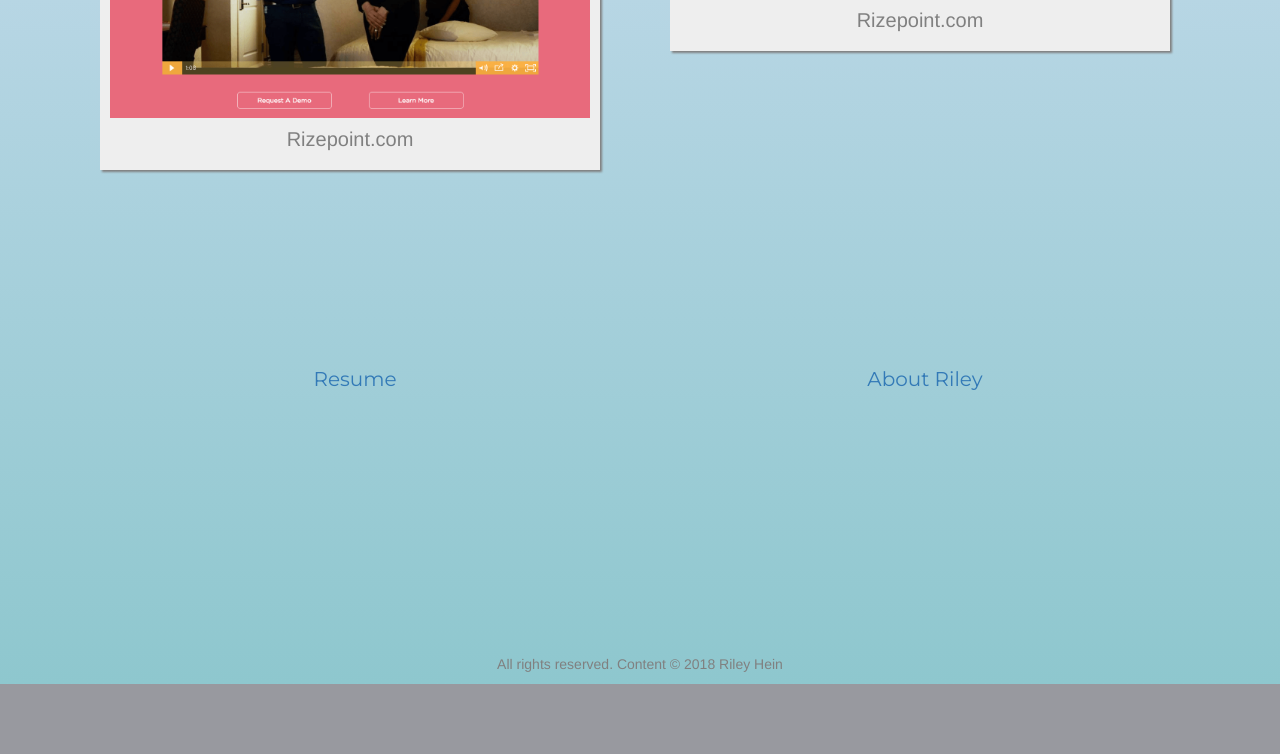
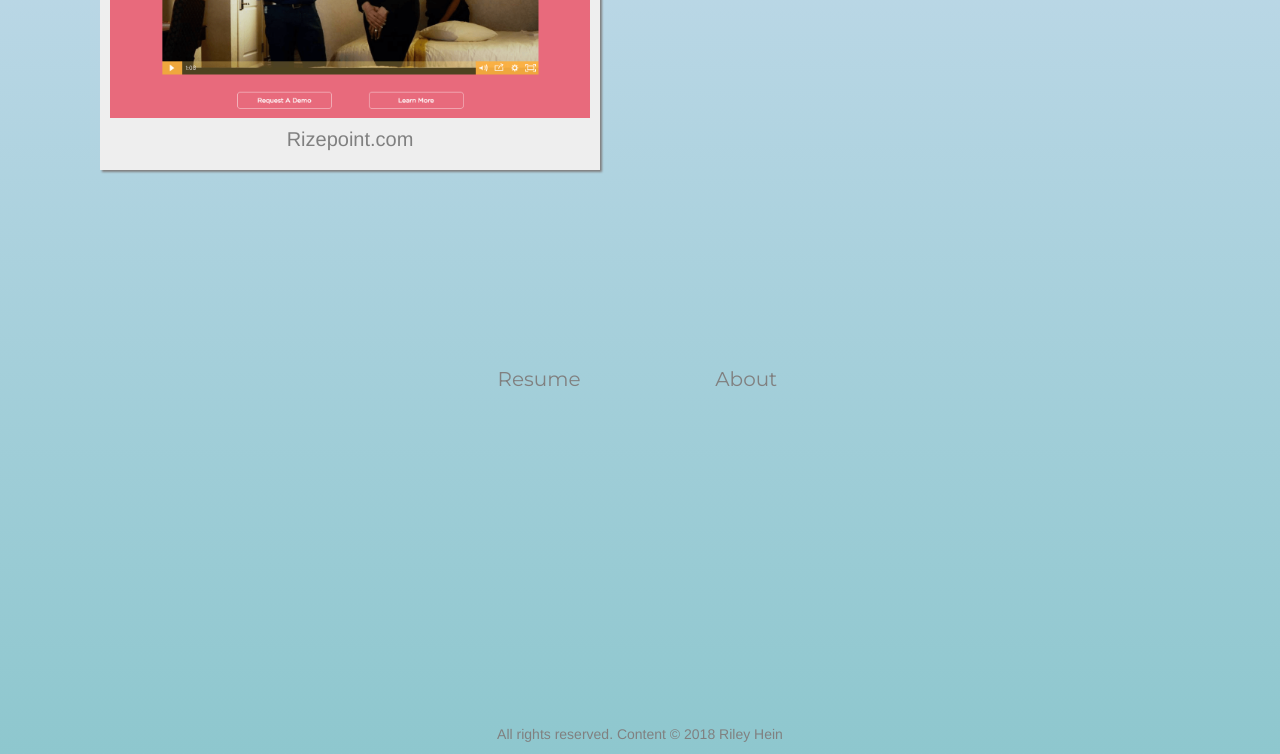
Before and after one commit to hein-riley/port, a PHP site: page / in a window 1280 px wide. Shown: the part 835-1589 px from the top of the page. Before the commit the page ends 1519 px from the top, so only its background shows below. Run offline with PHP 8.4, Linux system fonts and the light colour scheme.

Commit message:
small changes

```diff
--- a/css/style.css
+++ b/css/style.css
@@ -1,3 +1,4 @@
+/* basic */
 @import url('https://fonts.googleapis.com/css?family=Montserrat:100, 300');
 
    body{
@@ -29,7 +30,7 @@
         color: gray;
     }
 
-    .mn-wrapper ul a:hover{
+    .mn-wrapper ul li:hover{
         text-decoration: none;
         color: lightcoral;
     }
--- a/index.php
+++ b/index.php
@@ -16,9 +16,9 @@
 
 
             <div class="col-md-6 col-sm-12 col-xs-12 mb-content">
-                <a href="#"><img src="http://d1marr3m5x4iac.cloudfront.net/images/edpborder500/I0-001/001/019/757-1.jpeg_/ice-cube-57.jpeg"></a>
+                <a href="ui.php"><img src="img/ui1.png"></a>
             <div class="mbw-title">
-                <a href="#"><h4>Rizepoint.com</h4></a>
+                <a href="ui.php"><h4>UI Design</h4></a>
             </div><!--mbw-title-->
                 </div><!--mb-content-->
 
@@ -27,15 +27,18 @@
 
 
     <div class="container-fluid info-body">
-        <div class="container info-body-wrapper">
-            <div class="col-md-6 col-sm-12 col-xs-12 resume-wrapper">
-                <a href="#"><p>Resume</p></a>
-            </div>
 
-            <div class="col-md-6 col-sm-12 col-xs-12 about-wrapper">
-                <a href="about.php"><p>About Riley</p></a>
-            </div>
-        </div><!--info-body-wrapper-->
+		<div  class="container mn-wrapper">
+			<ul>
+				<div class="col-md-6 col-sm-12 col-xs-12 resume-wrapper">
+				<a href="#"><li>Resume</li></a>
+				</div>
+
+				<div class="col-md-6 col-sm-12 col-xs-12 resume-wrapper">
+                <a href="#"><li>About</li></a>
+				</div>
+			</ul>
+		</div><!--mn-wrapper-->
     </div><!--info-body-->
 
 <?php include("includes/footer.php");?>
```
